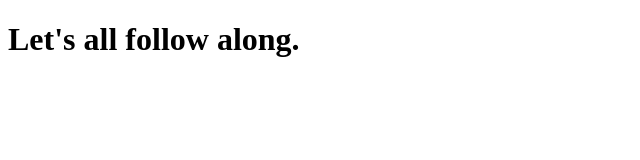
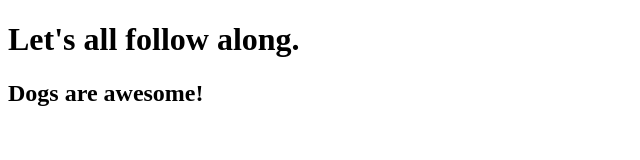
Before and after one commit to rainbojack1/rainbojack1.github.io, a plain HTML site: page index.html in a window 1280 px wide. Shown: the whole page, without its empty margins (0-640 px from the left). Drawn offline with Linux system fonts and the light colour scheme.

Commit message:
Added an extra line to index.html

```diff
--- a/index.html
+++ b/index.html
@@ -16,6 +16,7 @@
             <p class="browsehappy">You are using an <strong>outdated</strong> browser. Please <a href="#">upgrade your browser</a> to improve your experience.</p>
         <![endif]-->
         <h1>Let's all follow along.</h1>
+        <h2>Dogs are awesome!</h2>
         <script src="" async defer></script>
     </body>
 </html>
```
